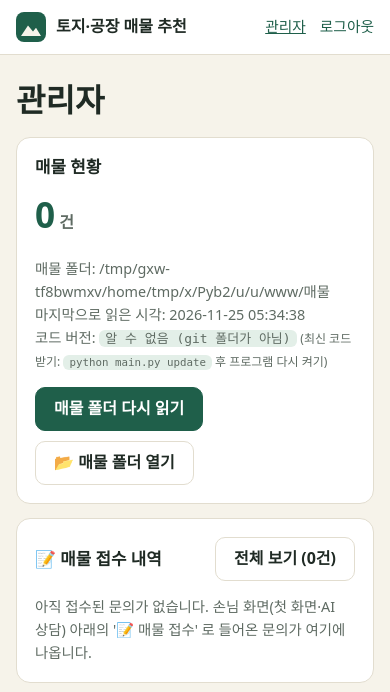
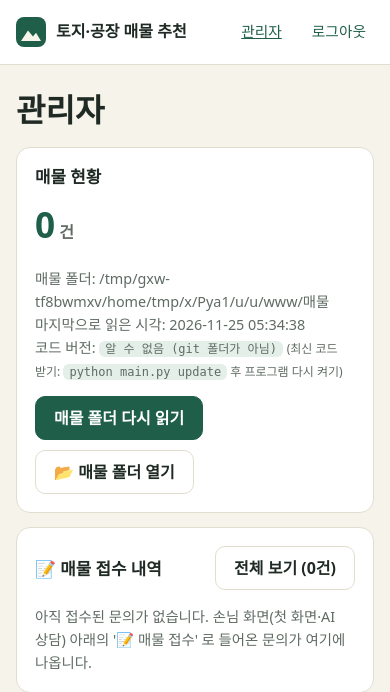
Before and after one commit to IMseHy1213/TestProject, a Flask app: page /admin in a window 390 px wide. Shown: the top 692 px of the page. Run offline with Flask 3, Linux system fonts and the light colour scheme; the visitor is signed in with stand-in values (Sample User, id 1); data that the repository does not hold is empty.

Commit message:
Admin on phones: bigger tap area for top menu links, readable command text
Checked every admin page (dashboard, 접수 list, 매물 list, new listing,
observe, online, organize) at iPhone 13 (390px) and Galaxy S8 (360px): no
sideways overflow. Fixed the two issues found: the 관리자/로그아웃 links were
24px tall (now 40px on phones) and 'python main.py …' snippets were 10.8px
(now 12px). Browser test covers the phone width.

Co-Authored-By: Claude Opus 5.5 <noreply@anthropic.com>
Claude-Session: https://claude.ai/code/session_01NxNSd6rzBRzEYPaCwTsUau

```diff
--- a/real_estate_agent/web/static/style.css
+++ b/real_estate_agent/web/static/style.css
@@ -531,3 +531,9 @@ table.listings.inq-table td.inq-actions-cell .btn { margin: 0; }
   .admin-col { display: flex; flex-direction: column; gap: 14px; min-width: 0; }
 }
 .admin-cols .panel > :last-child, .admin-cols .panel > :last-child > :last-child { margin-bottom: 0; }
+
+/* 휴대폰: 위쪽 '관리자'·'로그아웃' 을 손가락으로 누르기 쉽게, 명령어 글씨가 너무 작지 않게 */
+@media (max-width: 640px) {
+  .topbar nav a, .topbar nav button.link { display: inline-flex; align-items: center; min-height: 40px; padding: 0 8px; }
+  .meta code, .small-note code, small code { font-size: 12px; }
+}
```
Also changed, not shown: tests/test_browser_buttons.py (+7 -1 lines).
